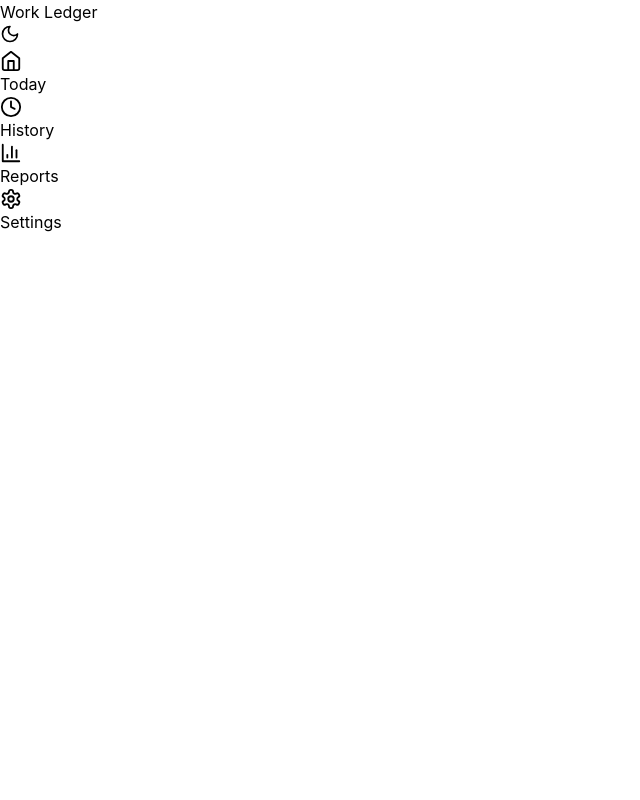
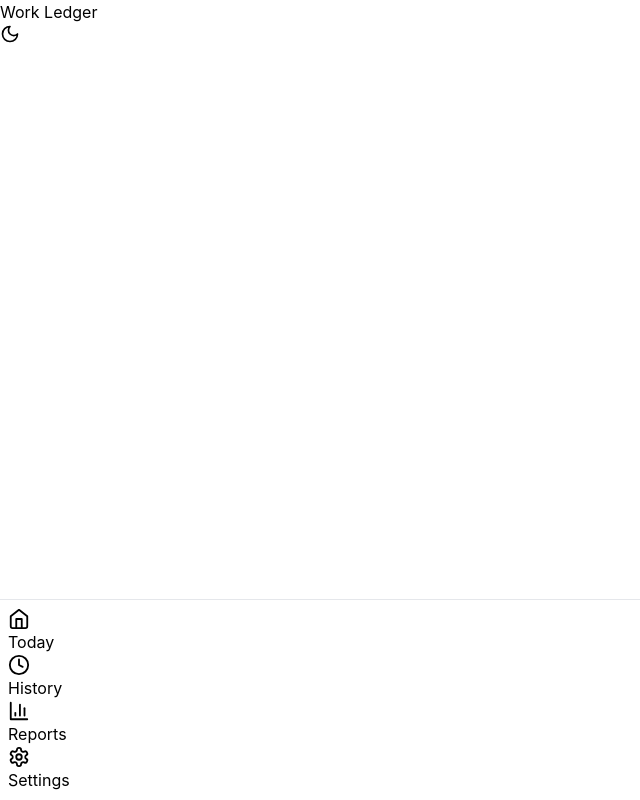
Before and after one commit to bhanu75/WorkLedger, a Next.js app: page / in a window 1280 px wide. Shown: the whole page, without its empty margins (0-640 px from the left). Built offline with nearby package versions, Linux system fonts and the light colour scheme.

Commit message:
Update AppShell.tsx

```diff
--- a/src/components/AppShell.tsx
+++ b/src/components/AppShell.tsx
@@ -43,9 +43,9 @@ export default function AppShell({ children }: AppShellProps) {
   ];
 
   return (
-    <div className="min-h-screen bg-gray-50 dark:bg-gray-900 pb-20 transition-colors">
-      {/* Header with theme toggle */}
-      <header className="sticky top-0 z-40 bg-white/80 dark:bg-gray-900/80 backdrop-blur-md border-b border-gray-200 dark:border-gray-700">
+    <div className="min-h-screen bg-gray-50 dark:bg-gray-900 pb-safe-bottom transition-colors">
+      {/* Header with theme toggle - Fixed backdrop and spacing */}
+      <header className="sticky top-0 z-40 header-backdrop border-b border-gray-200 dark:border-gray-700">
         <div className="container mx-auto px-4 py-3 flex justify-between items-center">
           <h1 className="text-xl font-bold text-gray-900 dark:text-white">
             Work Ledger
@@ -53,7 +53,7 @@ export default function AppShell({ children }: AppShellProps) {
 
           <button
             onClick={toggleTheme}
-            className="p-2 rounded-lg bg-gray-100 dark:bg-gray-800 text-gray-600 dark:text-gray-300 hover:bg-gray-200 dark:hover:bg-gray-700 transition-colors"
+            className="p-2 rounded-lg bg-gray-100 dark:bg-gray-800 text-gray-600 dark:text-gray-300 hover:bg-gray-200 dark:hover:bg-gray-700 transition-colors min-h-[44px] min-w-[44px] flex items-center justify-center"
             aria-label="Toggle theme"
           >
             {isDark ? <Sun size={20} /> : <Moon size={20} />}
@@ -65,8 +65,8 @@ export default function AppShell({ children }: AppShellProps) {
         {children}
       </main>
 
-      {/* Enhanced Bottom Navigation with better spacing */}
-      <nav className="fixed bottom-0 left-0 right-0 bg-white/95 dark:bg-gray-900/95 backdrop-blur-md border-t border-gray-200 dark:border-gray-700 px-2 py-2 pb-safe-bottom">
+      {/* Fixed Bottom Navigation - Corrected layout and spacing */}
+      <nav className="bottom-nav-fixed">
         <div className="flex justify-around items-center max-w-md mx-auto">
           {navItems.map(({ href, label, icon: Icon }) => {
             const isActive = router.pathname === href;
@@ -74,14 +74,14 @@ export default function AppShell({ children }: AppShellProps) {
               <Link
                 key={href}
                 href={href}
-                className={`flex flex-col items-center justify-center py-2 px-4 rounded-xl transition-all duration-200 min-w-[70px] ${
+                className={`flex flex-col items-center justify-center py-2 px-3 rounded-xl transition-all duration-200 min-w-[60px] min-h-[60px] ${
                   isActive
                     ? 'text-primary-600 dark:text-primary-400 bg-primary-50 dark:bg-primary-900/30 scale-105'
                     : 'text-gray-600 dark:text-gray-400 hover:text-gray-900 dark:hover:text-gray-200 hover:bg-gray-50 dark:hover:bg-gray-800/50'
                 }`}
               >
                 <Icon size={22} className="mb-1" />
-                <span className="text-xs font-medium">{label}</span>
+                <span className="text-xs font-medium leading-tight">{label}</span>
               </Link>
             );
           })}
```
